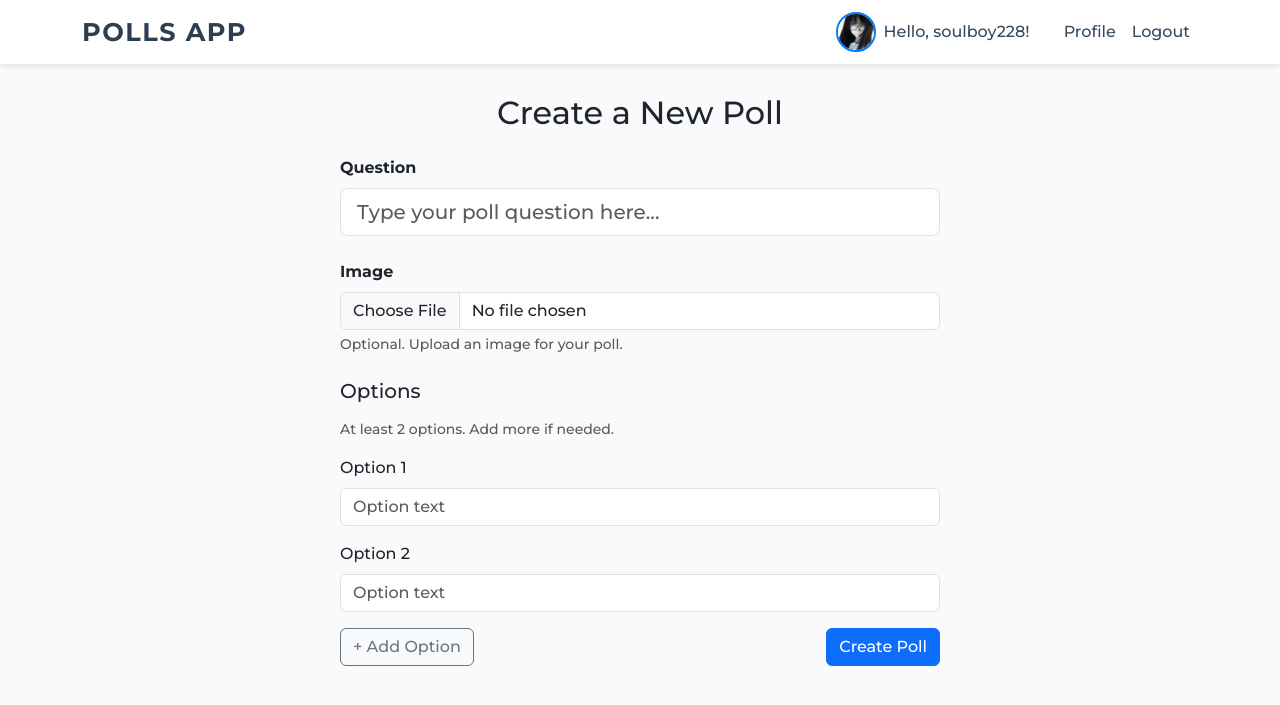
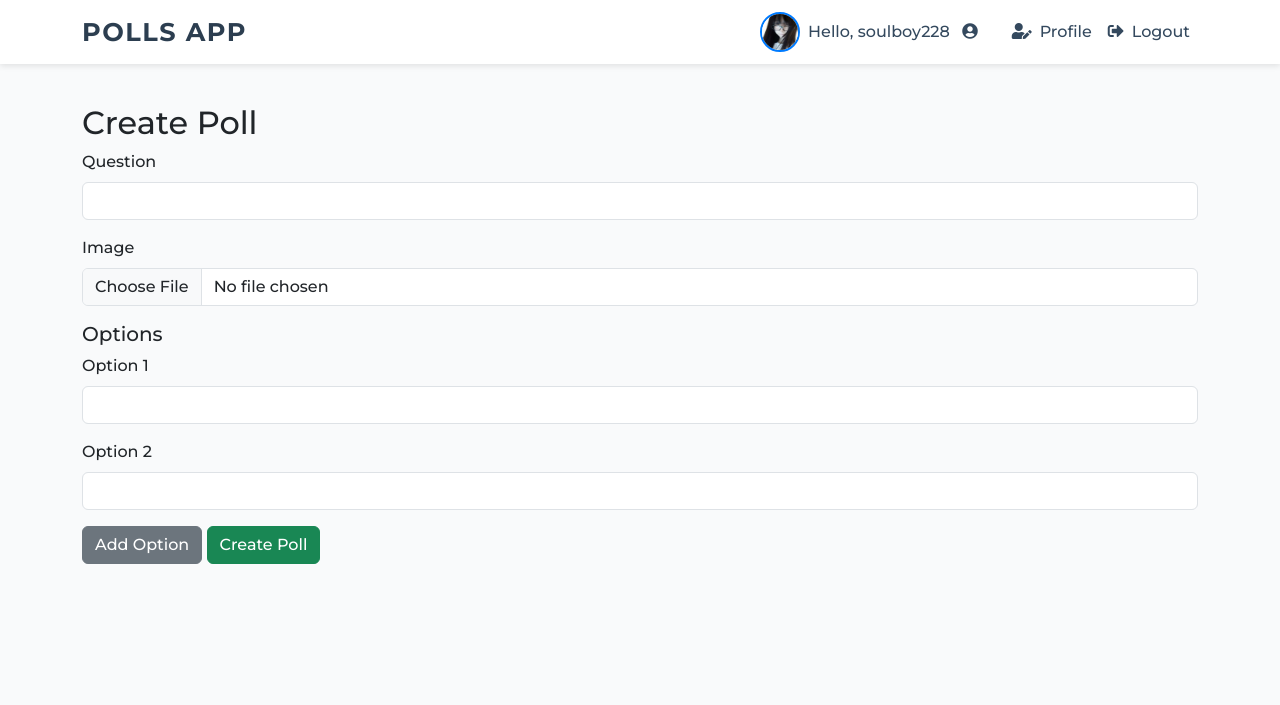
Before and after one commit to aaashalet/polls-app, a Flask app: page /create in a window 1280 px wide. Shown: the top 705 px of the page. Run offline with Flask 3, Linux system fonts and the light colour scheme; a user stored in the database is signed in; some libraries are stand-ins or nearby versions.

Commit message:
дададад

```diff
--- a/templates/create_poll.html
+++ b/templates/create_poll.html
@@ -1,44 +1,37 @@
 {% extends "layout.html" %}
 {% block content %}
-<div class="mx-auto" style="max-width: 600px;">
-  <h2 class="mb-4 text-center">Create a New Poll</h2>
-  <form method="POST" enctype="multipart/form-data" novalidate>
+<h2>Create Poll</h2>
+<form method="POST" enctype="multipart/form-data">
   {{ form.hidden_tag() }}
 
-    <div class="mb-4">
-      {{ form.question.label(class="form-label fw-semibold") }}
-      {{ form.question(class="form-control form-control-lg", placeholder="Type your poll question here...") }}
+  <div class="mb-3">
+    {{ form.question.label(class="form-label") }}
+    {{ form.question(class="form-control") }}
     {% for error in form.question.errors %}
-        <div class="text-danger small mt-1">{{ error }}</div>
+      <div class="text-danger">{{ error }}</div>
     {% endfor %}
   </div>
 
-    <div class="mb-4">
-      {{ form.image.label(class="form-label fw-semibold") }}
+  <div class="mb-3">
+    {{ form.image.label(class="form-label") }}
     {{ form.image(class="form-control") }}
-      <div class="form-text">Optional. Upload an image for your poll.</div>
     {% for error in form.image.errors %}
-        <div class="text-danger small mt-1">{{ error }}</div>
+      <div class="text-danger">{{ error }}</div>
     {% endfor %}
   </div>
 
-    <h5 class="mb-3">Options</h5>
-    <small class="text-muted d-block mb-3">At least 2 options. Add more if needed.</small>
-
+  <h5>Options</h5>
   {% for option in form.options %}
     <div class="mb-3">
       <label class="form-label">Option {{ loop.index }}</label>
-        {{ option(class="form-control", placeholder="Option text") }}
+      {{ option(class="form-control") }}
       {% for error in option.errors %}
-          <div class="text-danger small mt-1">{{ error }}</div>
+        <div class="text-danger">{{ error }}</div>
       {% endfor %}
     </div>
   {% endfor %}
 
-    <div class="d-flex justify-content-between">
-      <button type="submit" name="add_option" class="btn btn-outline-secondary">+ Add Option</button>
-      <button type="submit" name="submit" class="btn btn-primary">Create Poll</button>
-    </div>
+  <button type="submit" name="add_option" value="1" class="btn btn-secondary">Add Option</button>
+  <button type="submit" name="submit" value="1" class="btn btn-success">Create Poll</button>
 </form>
-</div>
 {% endblock %}
--- a/templates/layout.html
+++ b/templates/layout.html
@@ -8,15 +9,25 @@
   <!-- Google Fonts: Montserrat -->
   <link href="https://fonts.googleapis.com/css2?family=Montserrat:wght@500;700&display=swap" rel="stylesheet" />
 
+  <!-- FontAwesome for icons -->
+  <link href="https://cdnjs.cloudflare.com/ajax/libs/font-awesome/5.15.3/css/all.min.css" rel="stylesheet" />
+
   <!-- Bootstrap CSS -->
   <link href="https://cdn.jsdelivr.net/npm/bootstrap@5.3.0/dist/css/bootstrap.min.css" rel="stylesheet" />
 
   <style>
     body {
-      padding-top: 70px;
+      padding-top: 80px;
       font-family: 'Montserrat', sans-serif;
       background-color: #f9fafb;
     }
+
+    /* Navbar */
+    .navbar {
+      background-color: #ffffff;
+      box-shadow: 0 2px 6px rgba(0, 0, 0, 0.1);
+    }
+
     .navbar-brand {
       font-weight: 700;
       font-size: 1.6rem;
@@ -71,20 +144,20 @@
             <img src="{{ url_for('static', filename='uploads/' ~ current_user.avatar_filename) }}" alt="Avatar"
               class="avatar" title="{{ current_user.username }}">
             {% endif %}
-            <span class="navbar-text">Hello, {{ current_user.username }}!</span>
+            <span class="navbar-text">Hello, {{ current_user.username }} <i class="fas fa-user-circle ms-2"></i></span>
           </li>
           <li class="nav-item">
-            <a class="nav-link" href="{{ url_for('profile') }}">Profile</a>
+            <a class="nav-link" href="{{ url_for('profile') }}"><i class="fas fa-user-edit me-2"></i>Profile</a>
           </li>
           <li class="nav-item">
-            <a class="nav-link" href="{{ url_for('logout') }}">Logout</a>
+            <a class="nav-link" href="{{ url_for('logout') }}"><i class="fas fa-sign-out-alt me-2"></i>Logout</a>
           </li>
           {% else %}
           <li class="nav-item">
-            <a class="nav-link" href="{{ url_for('login') }}">Login</a>
+            <a class="nav-link" href="{{ url_for('login') }}"><i class="fas fa-sign-in-alt me-2"></i>Login</a>
           </li>
           <li class="nav-item">
-            <a class="nav-link" href="{{ url_for('register') }}">Register</a>
+            <a class="nav-link" href="{{ url_for('register') }}"><i class="fas fa-user-plus me-2"></i>Register</a>
           </li>
           {% endif %}
         </ul>
--- a/templates/login.html
+++ b/templates/login.html
@@ -1,5 +1,7 @@
 {% extends "layout.html" %}
+
 {% block content %}
+<div class="container mt-5">
     <h2>Login</h2>
     <form method="POST">
         {{ form.hidden_tag() }}
@@ -19,4 +21,5 @@
         </div>
         <button type="submit" class="btn btn-primary">{{ form.submit.label.text }}</button>
     </form>
+</div>
 {% endblock %}
--- a/templates/register.html
+++ b/templates/register.html
@@ -1,5 +1,7 @@
 {% extends "layout.html" %}
+
 {% block content %}
+<div class="container mt-5">
     <h2>Register</h2>
     <form method="POST">
         {{ form.hidden_tag() }}
@@ -26,4 +28,5 @@
         </div>
         <button type="submit" class="btn btn-primary">{{ form.submit.label.text }}</button>
     </form>
+</div>
 {% endblock %}
```
Also changed, not shown: other parts of templates/layout.html (+68 -4 lines), templates/index.html (+16 -12 lines), templates/poll_detail.html (+13 -14 lines), templates/profile.html (+15 -26 lines), app.py (line endings or trailing spaces), instance/polls.db, static/graphs/poll_1.png, static/graphs/poll_2.png, static/graphs/poll_8.png (added), static/uploads/447aef9f8b6e7383978db7640d75a35b.jpg (added), static/uploads/5fa99bf40020580b9b461ffd94ae8c19.jpg (added). Lines whose indentation alone changed are shown as unchanged.
